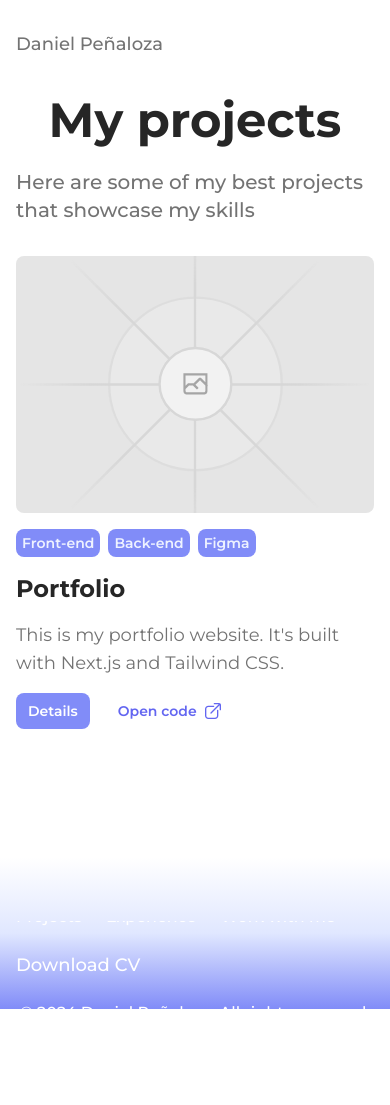
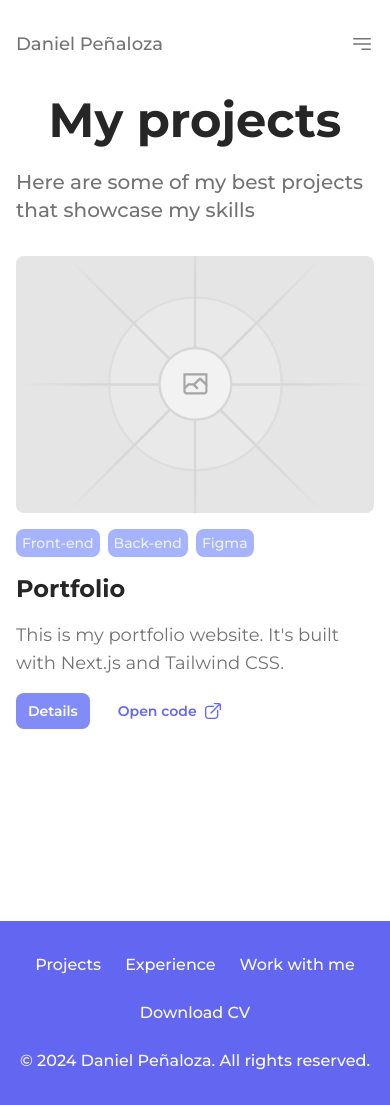
Before and after one commit to aziz3d/portfolio, a Next.js app: page /projects in a window 390 px wide. Before the commit the page ends 1009 px from the top, so only its background shows below. Built offline with nearby package versions, Linux system fonts and the light colour scheme.

Commit message:
Update some features as a responsive design and start the mobile menu

```diff
--- a/src/app/layout.tsx
+++ b/src/app/layout.tsx
@@ -29,7 +29,7 @@ export default function RootLayout({
 		<html lang="en" suppressHydrationWarning>
 			<body
 				id="layout"
-				className={`${inter.className} ${montserrat.className} bg-gradient-to-b to-indigo-400 via-indigo-100 from-white from-85% overflow-x-hidden`}
+				className={`${inter.className} ${montserrat.className} bg-white`}
 			>
 				<Providers>
 					<Navbar />
--- a/src/app/not-found.tsx
+++ b/src/app/not-found.tsx
@@ -4,7 +4,7 @@ import React from "react";
 
 export default function Custom404() {
 	return (
-		<div className="flex h-[calc(100vh-212px)] flex-col items-center justify-center">
+		<div className="flex h-screen flex-col items-center justify-center">
 			<div className="relative flex flex-col items-center justify-center overflow-hidden">
 				<div className="absolute bottom-0 left-0 right-0 h-48 w-full bg-gradient-to-b from-white/60 via-white to-white" />
 				<span className="font-montserrat text-[10rem] font-bold text-indigo-400">
--- a/src/assets/svg/index.tsx
+++ b/src/assets/svg/index.tsx
@@ -308,10 +308,18 @@ export function BarsMenuIcon({ ...restProps }) {
 	return (
 		<svg
 			xmlns="http://www.w3.org/2000/svg"
+			fill="none"
 			viewBox="0 0 24 24"
+			strokeWidth={1.5}
+			stroke="currentColor"
+			className="h-6 w-6"
 			{...restProps}
 		>
-			<path d="M0,4c0-.55,.45-1,1-1H18c.55,0,1,.45,1,1s-.45,1-1,1H1c-.55,0-1-.45-1-1Zm18,15H1c-.55,0-1,.45-1,1s.45,1,1,1H18c.55,0,1-.45,1-1s-.45-1-1-1Zm5-8H6c-.55,0-1,.45-1,1s.45,1,1,1H23c.55,0,1-.45,1-1s-.45-1-1-1Z" />
+			<path
+				strokeLinecap="round"
+				strokeLinejoin="round"
+				d="M3.75 6.75h16.5M3.75 12h16.5M12 17.25h8.25"
+			/>
 		</svg>
 	);
 }
@@ -320,10 +328,18 @@ export function XMarkIcon({ ...restProps }) {
 	return (
 		<svg
 			xmlns="http://www.w3.org/2000/svg"
+			fill="none"
 			viewBox="0 0 24 24"
+			strokeWidth={1.5}
+			stroke="currentColor"
+			className="h-6 w-6"
 			{...restProps}
 		>
-			<path d="M13.292,12L21.774,1.633c.35-.427,.286-1.057-.142-1.407-.428-.348-1.057-.287-1.407,.142L12,10.421,3.774,.367c-.351-.429-.98-.49-1.407-.142-.428,.351-.491,.98-.142,1.407L10.708,12,2.226,22.367c-.35,.427-.286,1.057,.142,1.407,.425,.348,1.056,.288,1.407-.142L12,13.579l8.226,10.053c.351,.43,.982,.489,1.407,.142,.428-.351,.491-.98,.142-1.407L13.292,12Z" />
+			<path
+				strokeLinecap="round"
+				strokeLinejoin="round"
+				d="M6 18 18 6M6 6l12 12"
+			/>
 		</svg>
 	);
 }
--- a/src/components/index.ts
+++ b/src/components/index.ts
@@ -1,9 +1,9 @@
 export { default as ContactSection } from './contact/ContactSection';
 export { default as ExperienceCard } from './experience/ExperienceCard';
 export { default as ExperienceSection } from './experience/ExperienceSection';
-export * from './index';
 export { default as ProjectCard } from './project/ProjectCard';
 export { default as ProjectSection } from './project/ProjectSection';
 export { default as Footer } from './ui/Footer';
+export { default as MobileMenu } from './ui/MobileMenu';
 export { default as Navbar } from './ui/Navbar';
 export { default as ThemeSwitcher } from './ui/ThemeSwitcher';
--- a/src/components/project/ProjectCard.tsx
+++ b/src/components/project/ProjectCard.tsx
@@ -28,7 +28,7 @@ export default function ProjectCard({ project }: ProjectCardInterface) {
 					tags.map((tag) => (
 						<span
 							key={tag}
-							className="rounded-lg bg-indigo-400 px-1.5 py-1 font-montserrat text-sm font-semibold text-indigo-50"
+							className="rounded-lg bg-indigo-300 px-1.5 py-1 font-montserrat text-sm font-medium text-indigo-50"
 						>
 							{tag}
 						</span>
--- a/src/components/project/ProjectSection.tsx
+++ b/src/components/project/ProjectSection.tsx
@@ -6,7 +6,7 @@ export default function ProjectSection() {
 	return (
 		<section
 			id="projects"
-			className="flex w-full flex-col items-center justify-center gap-8 px-4 py-24 md:py-48"
+			className="flex w-full flex-col items-center justify-center gap-8 overflow-hidden px-4 py-24 md:py-48"
 		>
 			<div className="flex flex-col items-center gap-6">
 				<h1 className="font-montserrat text-5xl font-bold text-neutral-800">
--- a/src/components/ui/Footer.tsx
+++ b/src/components/ui/Footer.tsx
@@ -3,13 +3,13 @@ import React from "react";
 
 export default function Footer() {
 	return (
-		<footer className="flex h-[88px] w-full items-center justify-center gap-12 overflow-hidden bg-transparent text-white">
+		<footer className="flex min-h-[88px] w-full items-center justify-center gap-12 bg-indigo-500 text-white">
 			<div className="flex max-w-[1280px] shrink grow basis-0 flex-col items-start justify-start gap-8 py-8">
-				<div className="flex items-center justify-between gap-6 self-stretch max-xl:flex-col-reverse">
-					<span className="font-montserrat font-medium leading-6">
+				<div className="flex items-center justify-between gap-6 self-stretch px-4 max-xl:flex-col-reverse">
+					<span className="font-montserrat font-medium leading-6 xl:whitespace-nowrap">
 						© 2024 Daniel Peñaloza. All rights reserved.
 					</span>
-					<div className="flex flex-wrap gap-6 px-4">
+					<div className="flex w-full flex-wrap justify-center gap-6 xl:justify-end">
 						<Link
 							href={"/projects"}
 							rel="noopener noreferrer"
@@ -42,7 +42,7 @@ export default function Footer() {
 							aria-label="Download CV"
 							role="button"
 							tabIndex={0}
-							className="font-montserrat text-lg font-medium leading-6 hover:text-indigo-200"
+							className="font-montserrat font-medium leading-6 hover:text-indigo-200"
 							download={"cv.pdf"}
 						>
 							Download CV
--- /dev/null
+++ b/src/components/ui/MobileMenu.tsx
@@ -0,0 +1,86 @@
+"use client";
+
+import { BarsMenuIcon } from "@/assets/svg";
+import React, { useState } from "react";
+import { XMarkIcon } from "../../assets/svg/index";
+import Link from "next/link";
+
+export default function MobileMenu() {
+	const [isOpen, setIsOpen] = useState(false);
+
+	const handleMenuState = () => {
+		if (isOpen) {
+			setIsOpen(false);
+			document.body.style.overflow = "unset";
+		} else {
+			setIsOpen(true);
+			document.body.style.overflow = "hidden";
+		}
+	};
+
+	return (
+		<>
+			<button
+				title="Menu"
+				type="button"
+				className="block text-neutral-500 hover:text-indigo-500 md:hidden"
+				onClick={handleMenuState}
+			>
+				<BarsMenuIcon className="h-6 w-6" />
+			</button>
+			{isOpen && (
+				<div className="fixed left-0 right-0 top-0 z-40 flex h-screen w-full flex-col items-center justify-center gap-8 bg-white/40 backdrop-blur-lg">
+					<div className="fixed right-0 top-0 z-50 flex w-full gap-4 p-4">
+						<div className="flex w-full flex-col gap-4 rounded-xl bg-indigo-100 p-4 text-black">
+							<Link
+								href={"/projects"}
+								rel="noopener noreferrer"
+								title="Projects"
+								className="font-montserrat text-lg font-medium leading-6 text-neutral-500 hover:text-indigo-500"
+							>
+								Projects
+							</Link>
+							<Link
+								href={"/#experience"}
+								rel="noopener noreferrer"
+								title="Experience"
+								className="font-montserrat text-lg font-medium leading-6 text-neutral-500 hover:text-indigo-500"
+							>
+								Experience
+							</Link>
+							<Link
+								href={"/#work-with-me"}
+								rel="noopener noreferrer"
+								title="Work with me"
+								className="font-montserrat text-lg font-medium leading-6 text-neutral-500 hover:text-indigo-500"
+							>
+								Work with me
+							</Link>
+							<Link
+								href={"/cv.pdf"}
+								target={"_blank"}
+								title="Download CV"
+								rel="noopener noreferrer"
+								aria-label="Download CV"
+								role="button"
+								tabIndex={0}
+								className="font-montserrat text-lg font-medium leading-6 text-neutral-500 hover:text-indigo-500"
+								download={"cv.pdf"}
+							>
+								Download CV
+							</Link>
+						</div>
+						<button
+							title="Close menu"
+							type="button"
+							className="flex w-[3.5rem] min-w-[3.5rem] items-center justify-center p-2 text-neutral-500 hover:text-indigo-500 md:hidden"
+							onClick={handleMenuState}
+						>
+							<XMarkIcon className="h-8 min-h-[2rem] w-8 min-w-[2rem]" />
+						</button>
+					</div>
+				</div>
+			)}
+		</>
+	);
+}
--- a/src/components/ui/Navbar.tsx
+++ b/src/components/ui/Navbar.tsx
@@ -1,18 +1,21 @@
-import Link from 'next/link';
-import React from 'react'
+import Link from "next/link";
+import React from "react";
+import { BarsMenuIcon } from "../../assets/svg/index";
+import MobileMenu from "./MobileMenu";
 
 export default function Navbar() {
-  return (
+	return (
 		<nav className="fixed left-0 right-0 top-0 z-30 flex h-[88px] w-full items-center justify-center gap-12 bg-white/40 backdrop-blur-lg">
 			<div className="flex max-w-[1280px] shrink grow basis-0 flex-col items-start justify-start gap-8 px-4 py-8">
 				<div className="flex items-center justify-between gap-6 self-stretch">
 					<Link
 						href={"/"}
-						title="Index"
-						className="font-montserrat text-lg font-medium leading-6 text-neutral-500"
+						title="Daniel Peñaloza"
+						className="font-montserrat text-lg font-medium leading-6 text-neutral-500 hover:text-indigo-500"
 					>
 						Daniel Peñaloza
 					</Link>
+					<MobileMenu />
 					<div className="hidden gap-6 md:flex">
 						<Link
 							href={"/projects"}
@@ -25,7 +28,7 @@ export default function Navbar() {
 						<Link
 							href={"/#experience"}
 							rel="noopener noreferrer"
-							title='Experience'
+							title="Experience"
 							className="font-montserrat text-lg font-medium leading-6 text-neutral-500 hover:text-indigo-500"
 						>
 							Experience
@@ -55,5 +58,5 @@ export default function Navbar() {
 				</div>
 			</div>
 		</nav>
-  );
+	);
 }
```
